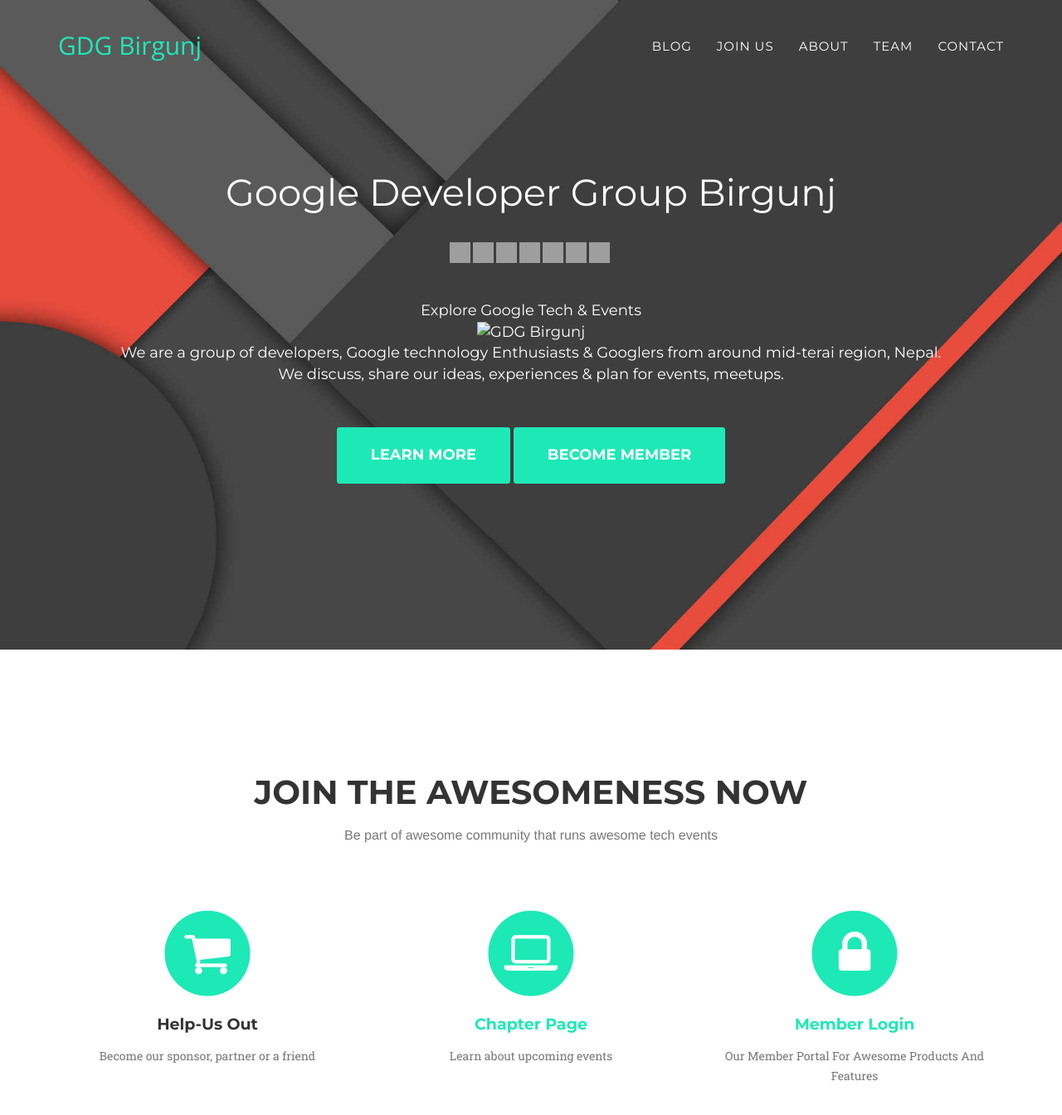
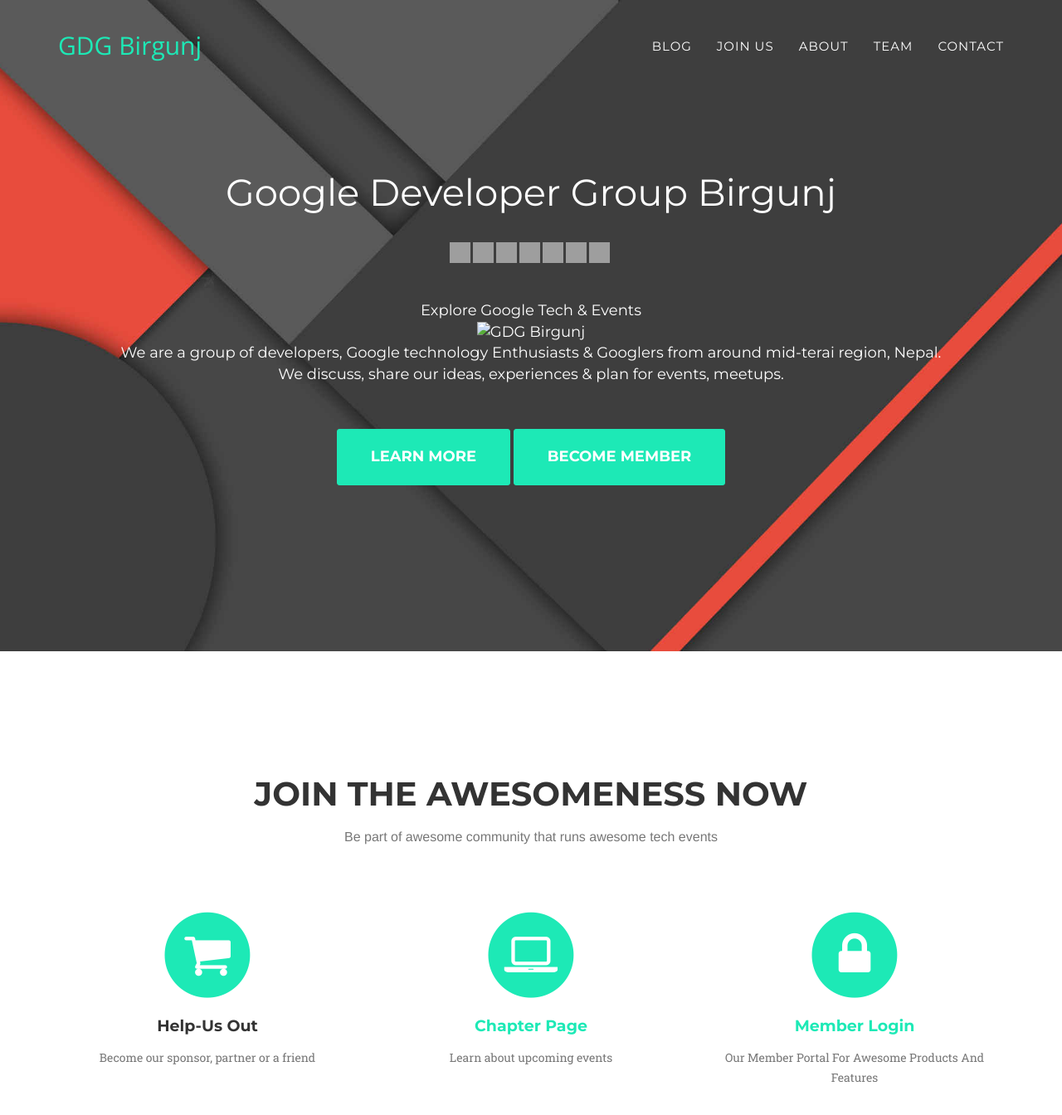
Before and after one commit to gdgbirgunj/gdgbirgunj.org, a Jekyll site: the page built from _posts/2014-07-17-project-2.markdown, in a window 1280 px wide and 1400 px high. Shown: the top 1344 px of the window at 83% size. Built offline with Jekyll 4.4.1, drawn with Linux system fonts in a browser that asks for light colours; some web fonts are replaced; grey boxes are pictures that could not be loaded.

Commit message:
minor updates

```diff
--- a/_includes/css/agency.css
+++ b/_includes/css/agency.css
@@ -312,7 +312,7 @@
     }
 
     header .intro-text .intro-heading {
-        margin-bottom: 50px;
+        margin-bottom: 52px;
         text-transform: none;
         font-family:  Montserrat,"Helvetica Neue",Helvetica,Arial,sans-serif;
         font-size: 18px;
```
